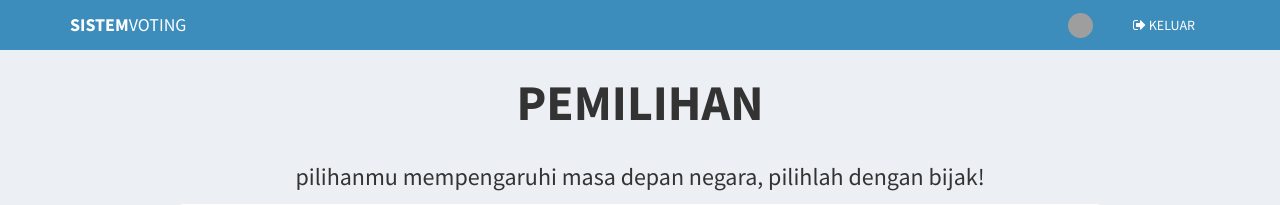
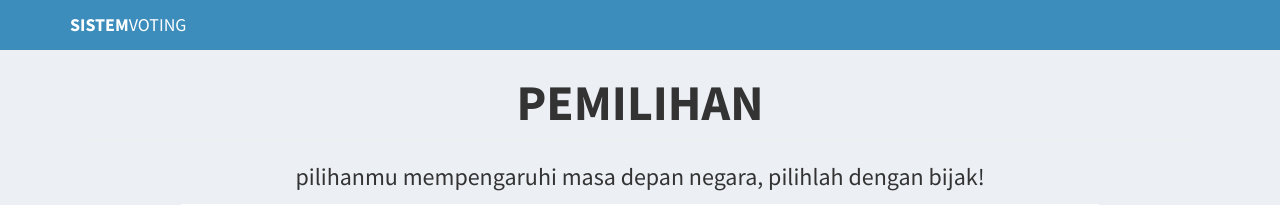
Before and after one commit to kataheri/sistemvoting, a PHP site: page /home.php in a window 1280 px wide. Shown: the top 205 px of the page. Run offline with PHP 8.4, Linux system fonts and the light colour scheme; the visitor is signed in with stand-in values (Sample User, id 1); data comes from the database, SQL or seed files in the repository; data that the repository does not hold is empty; some libraries are stand-ins or nearby versions; grey boxes are pictures that could not be loaded.

Commit message:
update 31-10-2023

```diff
--- a/admin/president.php
+++ b/admin/president.php
@@ -151,7 +151,6 @@
       $('.fullname').html(response.fullname);
       // Mengganti karakter newline (\n) dengan tag <br> untuk menampilkan platform dengan spasi
       $('#desc').html(response.platform.replace(/\n/g, '<br>'));
-
       $('#photo_candidate').attr('src', urlFix + 'images/' + response.photo);
     }
   });
--- a/home.php
+++ b/home.php
@@ -62,7 +62,8 @@
 				    		<div class="text-center">
 					    		<h3>KAMU TELAH MELAKUKAN VOTE TERIMA KASIH</h3>
 								<h6>Vote yang sudah dikirim tidak dapat dirubah kembali</h6>
-					    		<a href="#view" data-toggle="modal" class="btn btn-flat btn-primary btn-lg">Lihat Vote</a>
+					    		<a href="#view" data-toggle="modal" class="btn btn-flat btn-success btn-lg">Lihat Vote</a>
+								<a href="logout.php" class="btn btn-flat btn-primary btn-lg"><i class="fa fa-sign-out"></i> KELUAR</a>
 					    	</div>
 				    		<?php
 				    	}
--- a/includes/navbar.php
+++ b/includes/navbar.php
@@ -7,33 +7,17 @@
           <i class="fa fa-bars"></i>
         </button>
       </div>
-
-      <!-- Collect the nav links, forms, and other content for toggling -->
-      <div class="collapse navbar-collapse pull-left" id="navbar-collapse">
-        <ul class="nav navbar-nav">
-          <?php
-            if(isset($_SESSION['student'])){
-              echo "
-                <li><a href='index.php'>HOME</a></li>
-                <li><a href='transaction.php'>TRANSACTION</a></li>
-              ";
-            }
-          ?>
-        </ul>
-      </div>
-      <!-- /.navbar-collapse -->
       <!-- Navbar Right Menu -->
-      <div class="navbar-custom-menu">
+      <!-- <div class="navbar-custom-menu">
         <ul class="nav navbar-nav">
           <li class="user user-menu">
             <a href="">
-              <img src="<?php echo (!empty($voter['photo'])) ? 'images/'.$voter['photo'] : 'images/profile.jpg' ?>" class="user-image" alt="User Image">
               <span class="hidden-xs"><?php echo $voter['fullname']; ?></span>
             </a>
           </li>
           <li><a href="logout.php"><i class="fa fa-sign-out"></i> KELUAR</a></li>
         </ul>
-      </div>
+      </div> -->
       <!-- /.navbar-custom-menu -->
     </div>
     <!-- /.container-fluid -->
```
